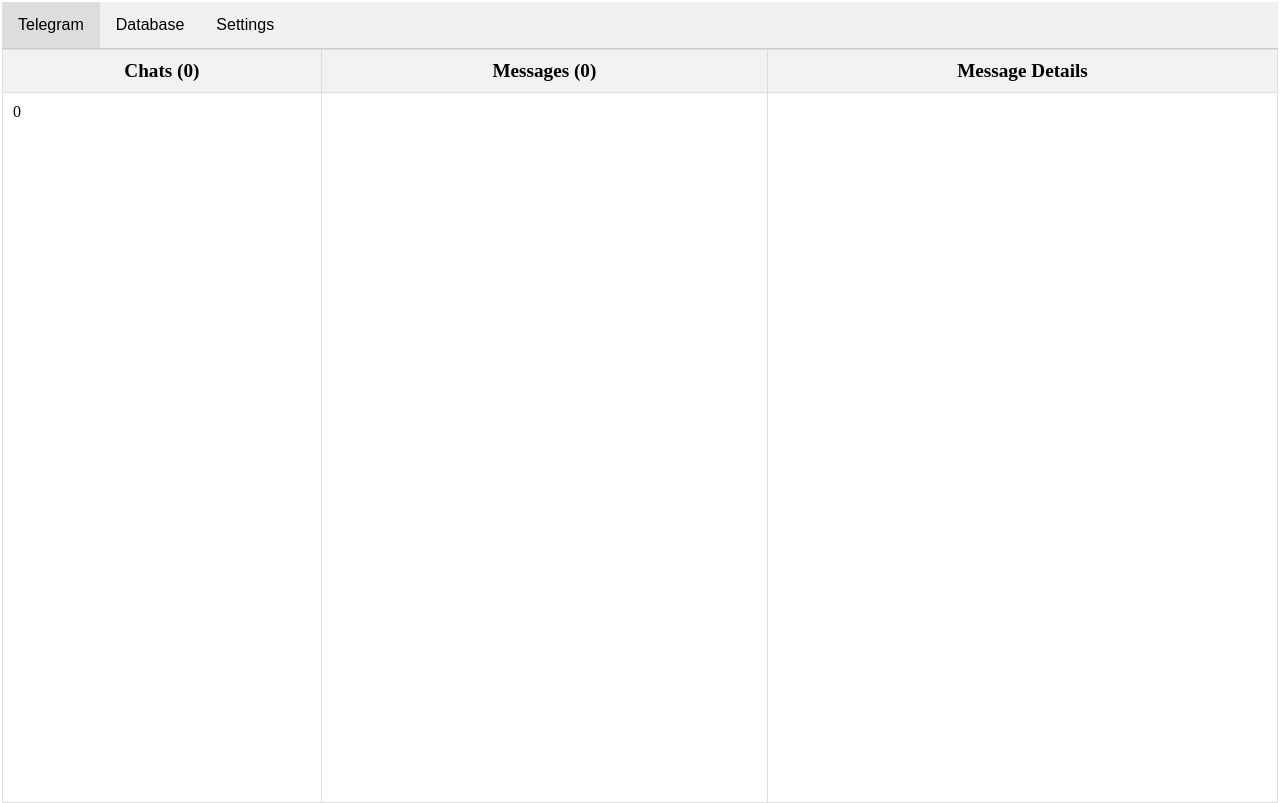
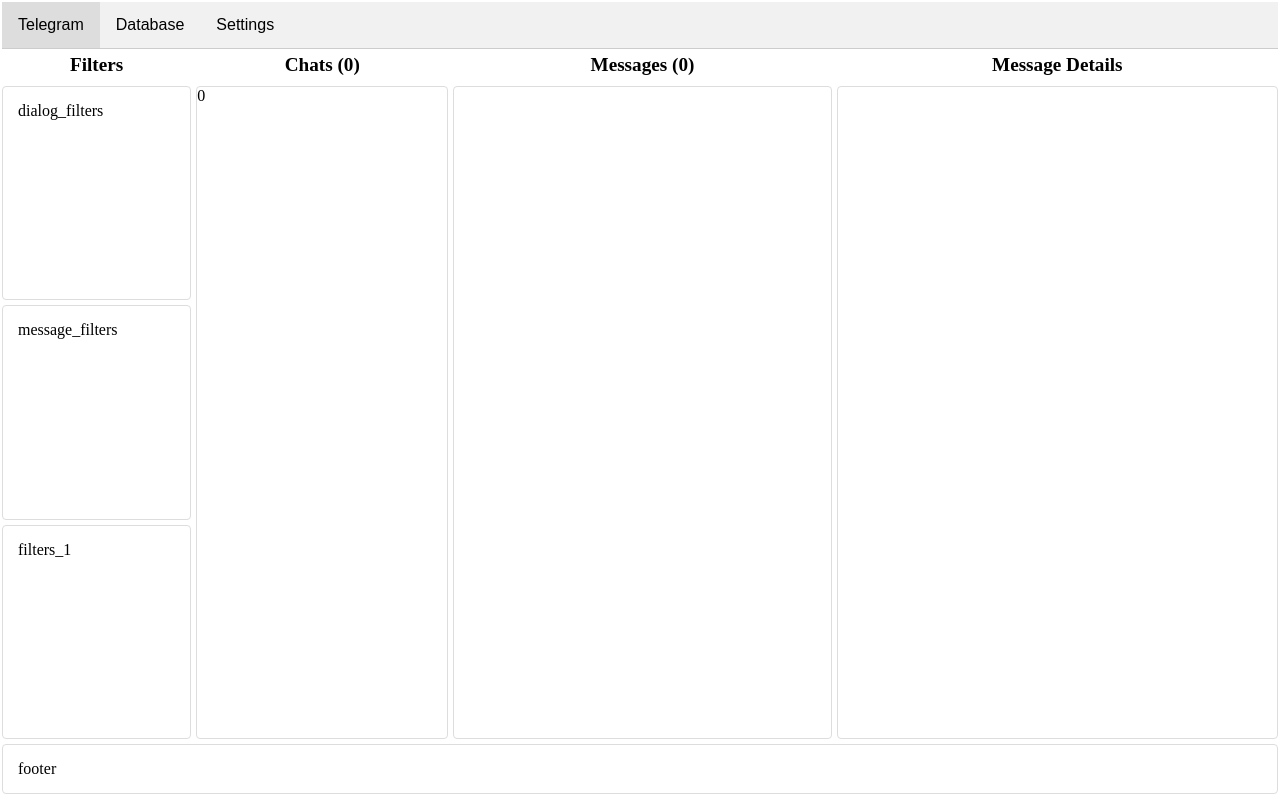
Before and after one commit to SShSoftwareEngineer/Telegram_Saver, a Flask app: template templates/index.html in a window 1280 px wide. Run offline with Flask 3, Linux system fonts and the light colour scheme; the template is opened without the code that fills it, so the values that code supplies are empty; parts of the project's set-up code (start-up, migrations or seed data) failed here and were passed over.

Commit message:
The Telegram message page's table layout has been replaced with CSS Grid

```diff
--- a/templates/index.html
+++ b/templates/index.html
@@ -12,7 +12,10 @@
             height: 100%;
             margin: 1px;
             padding: 0;
+            overflow: hidden;
+            --tab-height: 55px; /* Высота панели вкладок */
         }
+
 
         /* Стили для вкладок */
         .tabs {
@@ -44,44 +47,12 @@
         .tab-content {
             display: none;
             padding: 0;
-            height: calc(100% - 46px); /* Вычитаем высоту панели вкладок */
+            height: calc(100% - var(--tab-height)); /* Вычитаем высоту панели вкладок */
         }
 
-        /* Стили для таблицы */
-        table {
-            width: 100%;
-            height: 100%;
-            border: 1px solid black;
-            border-collapse: collapse;
-            table-layout: fixed;
-        }
-
-        /* Стили строк */
-        th {
-            background-color: #f2f2f2;
-            padding: 10px;
-            border: 1px solid #ddd;
-            text-align: center;
-            font-size: 120%;
-        }
-
-        /* Стили колонок */
-        td {
-            border: 1px solid #ddd;
-            padding: 0;
-            vertical-align: top;
-            height: 100%;
-        }
-
-        .content {
-            overflow-y: auto;
-            height: 100%;
-            padding: 10px;
-            box-sizing: border-box;
-        }
+    </style>
 
 
-    </style>
 </head>
 
 <body>
@@ -94,44 +65,205 @@
 
 <!-- Содержимое вкладок -->
 <div id="tab1" class="tab-content" style="display: block;">
-    <table>
-        <colgroup>
-            <col style="width: 25%;">
-            <col style="width: 35%;">
-            <col style="width: 40%;">
-        </colgroup>
-        <thead>
-        <tr>
-            <th id="chats-header">Chats (<span id="chats-count-display">{{ tg_dialogs|length }}</span>)</th>
-            <th id="chats-header">Messages (<span id="messages-count-display">{{ tg_messages|length }}</span>)</th>
-            <th>Message Details</th>
-        </tr>
-        </thead>
-        <tbody>
-        <tr>
-            <td>
+    {# Страница сообщений Телеграм #}
+
+    <style>
+        /* Стили для CSS Grid контейнера и зон */
+
+        .tg-container {
+            display: grid;
+            grid-template-areas:
+                "filter_h chat_h message_h detail_h"
+                "dialog_filters chats messages details"
+                "message_filters chats messages details"
+                "filters_1 chats messages details"
+                "footer footer footer footer";
+            grid-template-columns: 15fr 20fr 30fr 35fr;
+            grid-template-rows: auto 1fr 1fr 1fr auto;
+            height: 100%;
+            gap: 5px;
+        }
+
+
+        .tg-filter_h {
+            grid-area: filter_h;
+        }
+
+        .tg-chat_h {
+            grid-area: chat_h;
+        }
+
+        .tg-message_h {
+            grid-area: message_h;
+        }
+
+        .tg-detail_h {
+            grid-area: detail_h;
+        }
+
+        .tg-dialog_filters {
+            grid-area: dialog_filters;
+        }
+
+        .tg-message_filters {
+            grid-area: message_filters;
+        }
+
+        .tg-filters_1 {
+            grid-area: filters_1;
+        }
+
+        .tg-chats {
+            grid-area: chats;
+        }
+
+        .tg-messages {
+            grid-area: messages;
+        }
+
+        .tg-details {
+            grid-area: details;
+        }
+
+        .tg-footer {
+            grid-area: footer;
+        }
+
+        .tg-header {
+            padding: 5px;
+            text-align: center;
+            font-size: larger;
+            font-weight: bold;
+        {#border: 1px solid #ddd;#}{#border-radius: 4px;#}
+        }
+
+        .tg-grid {
+            padding: 15px;
+            border: 1px solid #ddd;
+            border-radius: 4px;
+        }
+
+        .tg-scroll {
+            padding: 0;
+            overflow: auto;
+        }
+
+
+        {#/* Стили для таблицы */#}
+        {#table {#}
+        {#    width: 100%;#}
+        {#    height: 100%;#}
+        {#    border: 1px solid black;#}
+        {#    border-collapse: collapse;#}
+        {#    table-layout: fixed;#}
+        {
+        #}#}
+        {##}
+        {#/* Стили строк */#}
+        {#th {#}
+        {#    background-color: #f2f2f2;#}
+        {#    padding: 10px;#}
+        {#    border: 1px solid #ddd;#}
+        {#    text-align: center;#}
+        {#    font-size: 120%;#}
+        {
+        #}#}
+        {##}
+        {#/* Стили колонок */#}
+        {#td {#}
+        {#    border: 1px solid #ddd;#}
+        {#    padding: 0;#}
+        {#    vertical-align: top;#}
+        {#    height: 100%;#}
+        {
+        #}#}
+        {##}
+        {#.content {#}
+        {#    overflow-y: auto;#}
+        {#    height: 100%;#}
+        {#    padding: 10px;#}
+        {#    box-sizing: border-box;#}
+        {
+        #}#}
+
+    </style>
+
+    <div class="tg-container">
+        <div class="tg-header tg-filter_h">Filters</div>
+        <div class="tg-header tg-chat_h">
+            Chats (<span id="chats-count-display">{{ tg_dialogs|length }}</span>)
+        </div>
+        <div class="tg-header tg-message_h">
+            Messages (<span id="messages-count-display">{{ tg_messages|length }}</span>)
+        </div>
+        <div class="tg-header tg-detail_h">
+            Message Details
+        </div>
+        <div class="tg-grid tg-dialog_filters">dialog_filters</div>
+        <div class="tg-grid tg-message_filters">message_filters</div>
+        <div class="tg-grid tg-filters_1">filters_1</div>
+        <div class="tg-grid tg-scroll tg-chats">
             <div class="content" id="tg_dialogs">
                 {% set context = tg_dialogs %}
                 {% include "tg_dialogs.html" with context %}
             </div>
-            </td>
-            <td>
+        </div>
+        <div class="tg-grid tg-scroll tg-messages">
             <div class="content" id="tg_messages">
                 {% if tg_messages %}
                     {% set context = tg_messages %}
                     {% include "tg_messages.html" with context %}
                 {% endif %}
             </div>
-            </td>
-            <td>
+        </div>
+        <div class="tg-grid tg-scroll tg-details">
             <div class="content" id="tg_details">
                 {% set context = tg_details %}
                 {% include "tg_details.html" with context %}
             </div>
-            </td>
-        </tr>
-        </tbody>
-    </table>
+        </div>
+        <div class="tg-grid tg-footer">footer</div>
+    </div>
+
+    {##}
+    {#    <table>#}
+    {#        <colgroup>#}
+    {#            <col style="width: 25%;">#}
+    {#            <col style="width: 35%;">#}
+    {#            <col style="width: 40%;">#}
+    {#        </colgroup>#}
+    {#        <thead>#}
+    {#        <tr>#}
+    {#            <th id="chats-header">Chats (<span id="chats-count-display">{{ tg_dialogs|length }}</span>)</th>#}
+    {#            <th id="messages-header">Messages (<span id="messages-count-display">{{ tg_messages|length }}</span>)</th>#}
+    {#            <th>Message Details</th>#}
+    {#        </tr>#}
+    {#        </thead>#}
+    {#        <tbody>#}
+    {#        <tr>#}
+    {#            <td>#}
+    {#                <div class="content" id="tg_dialogs">#}
+    {#                    {% set context = tg_dialogs %}#}
+    {#                    {% include "tg_dialogs.html" with context %}#}
+    {#                </div>#}
+    {#            </td>#}
+    {#            <td>#}
+    {#                <div class="content" id="tg_messages">#}
+    {#                    {% if tg_messages %}#}
+    {#                        {% set context = tg_messages %}#}
+    {#                        {% include "tg_messages.html" with context %}#}
+    {#                    {% endif %}#}
+    {#                </div>#}
+    {#            </td>#}
+    {#            <td>#}
+    {#                <div class="content" id="tg_details">#}
+    {#                    {% set context = tg_details %}#}
+    {#                    {% include "tg_details.html" with context %}#}
+    {#                </div>#}
+    {#            </td>#}
+    {#        </tr>#}
+    {#        </tbody>#}
+    {#    </table>#}
 </div>
 
 <div id="tab2" class="tab-content">
@@ -145,7 +277,10 @@
                 "chat_list message_list sidebar"
                 "footer1 footer2 footer3";
             grid-template-columns: 1fr 1fr 1fr;
-            gap: 10px;
+            grid-template-rows: auto 1fr auto;
+            height: 100%;
+            gap: 5px;
+            margin: 0;
         }
 
         .db-filters {
@@ -189,8 +324,7 @@
             text-align: center;
             font-size: larger;
             font-weight: bold;
-            {#border: 1px solid #ddd;#}
-            {#border-radius: 4px;#}
+        {#border: 1px solid #ddd;#}{#border-radius: 4px;#}
         }
 
         .db_grid {
@@ -199,6 +333,10 @@
             border-radius: 4px;
         }
 
+        .db-scrolling {
+            padding: 0;
+            overflow-y: auto;
+        }
 
     </style>
 
@@ -206,9 +344,9 @@
         <div class="db_header db-filters">Filters</div>
         <div class="db_header db-messages">Messages</div>
         <div class="db_header db-header">header</div>
-        <div class="db_grid db-chat_list">Chat list</div>
-        <div class="db_grid db-message_list">Message list</div>
-        <div class="db_grid db-sidebar">UFO</div>
+        <div class="db_grid db-scrolling db-chat_list">Chat list</div>
+        <div class="db_grid db-scrolling db-message_list">Message list</div>
+        <div class="db_grid db-scrolling db-sidebar">UFO</div>
         <div class="db_grid db-footer1">Footer 1</div>
         <div class="db_grid db-footer2">Footer 2</div>
         <div class="db_grid db-footer3">Footer 3</div>
@@ -266,8 +404,7 @@
 
 
         .zone {
-        {#padding: 10px;#}
-            border: 1px solid #ddd;
+        {#padding: 10px;#} border: 1px solid #ddd;
             border-radius: 4px;
         }
 
@@ -292,9 +429,11 @@
         <div class="zone zone-cell_23">cell_23</div>
         <div class="zone zone-cell_31">
             <button style="width: 70%; height: 100%;"
-                    hx-post="/save_selected_message_to_db">
+                    hx-post="/save_selected_message_to_db"
+                    hx-target="#button_target">
                 Save selected to the database
             </button>
+            <div id="button_target"></div>
         </div>
         <div class="zone zone-cell_32">cell_32</div>
         <div class="zone zone-cell_33">cell_33</div>
--- a/templates/tg_details.html
+++ b/templates/tg_details.html
@@ -1,17 +1,18 @@
 <span>
     {% if tg_details %}
-        {% set message_date = tg_details[details_info['date']].strftime(constants['datetime_format']) %}
-        <input type="hidden" name="{{ constants['mess_group_id'] }}"
-               value="{{ tg_details[constants['mess_group_id']] }}">
+        {% set message_date = tg_details[details_info['date']].strftime(constants.datetime_format) %}
+        {% set group = tg_details[constants.mess_group_id] %}
+        <input type="hidden" name="{{ constants.mess_group_id+'_det = '+group }}"
+               value="{{ tg_details[constants.mess_group_id] }}">
         <div style="text-align: center;"><b>{{ message_date }}</b>
-        <span style="margin-left: 30px; color: green;">{{ constants['saved_to_db_label'] }}</span>
+        <span style="margin-left: 30px; color: green;">{{ constants.saved_to_db_label }}</span>
         <span style="margin-left: 30px;">
-            <input type="checkbox" id="details_save_to_db" name="{{ constants['select_to_save'] }}"
+            <input type="checkbox" name="{{ constants.select_to_save+'_det = '+group }}"
                    hx-post="/select_details_to_save"
                    hx-trigger="change"
-                   hx-include="input[name='{{ constants['mess_group_id'] }}'],
-                               input[name='{{ constants['select_to_save'] }}'],">
-            <label for="subscribe">{{ constants['save_to_db_label'] }}</label>
+                   hx-include="input[name='{{ constants.mess_group_id+'_det = '+group }}'],
+                               input[name='{{ constants.select_to_save+'_det = '+group }}'],">
+            <label for="subscribe">{{ constants.save_to_db_label }}</label>
         </span>
     </div><br>
         {{ tg_details[details_info['text']]|replace('\n', '<br>')|safe }}<br>
```
Also changed, not shown: telegram_saver.py (+28 -8 lines), templates/tg_messages.html (+8 -8 lines). Lines whose indentation alone changed are shown as unchanged.
